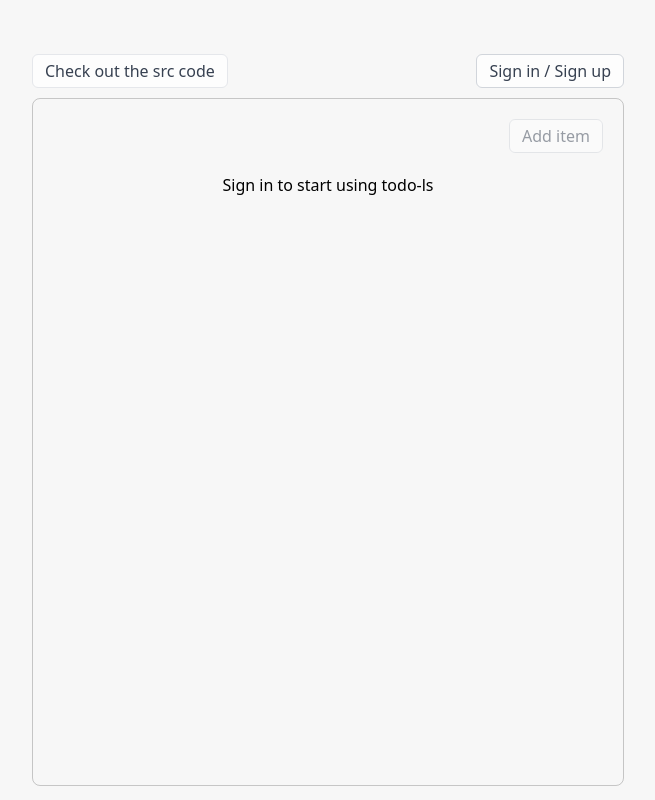
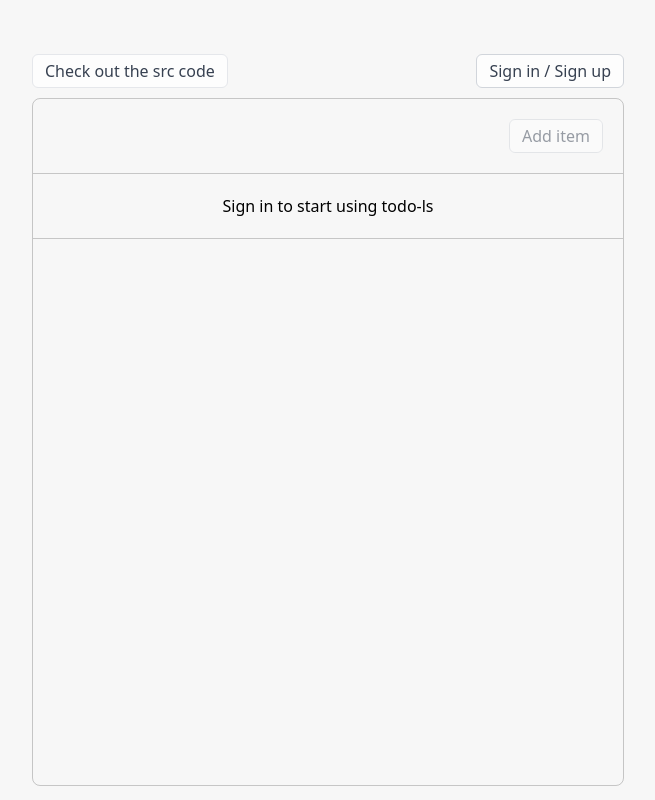
Before and after one commit to H36615/todo-ls-frontend, a React (Create React App) app: page / in a window 1280 px wide. Shown: the whole page, without its empty margins (312-967 px from the left). Built offline with nearby package versions, Linux system fonts and the light colour scheme.

Commit message:
Add outloine on non-signed-in view

```diff
--- a/src/features/TodoList/TodoListView.tsx
+++ b/src/features/TodoList/TodoListView.tsx
@@ -76,12 +76,15 @@ export default function TodoListView(props: TodoListViewProps): JSX.Element {
 				return <TodoList todoItems={todoItems} removeTodoItem={removeItem} />;
 		}
 		else
-			return <div className="text-center mt-5 mb-5">Sign in to start using todo-ls</div>;
+			return <div className="text-center pt-5 pb-5
+				border-t border-b border-black border-opacity-20">
+				Sign in to start using todo-ls
+			</div>;
 	}
 
 	return (
 		<div className="TodoListView">
-			<div className="flex justify-end mr-5 mt-5">
+			<div className="flex justify-end mr-5 mt-5 mb-5">
 				<Button onClick={() => { addItem(); }} disabled={
 					updatingItem || fetchingTodoItems || !alreadySignedIn
 				}>
```
